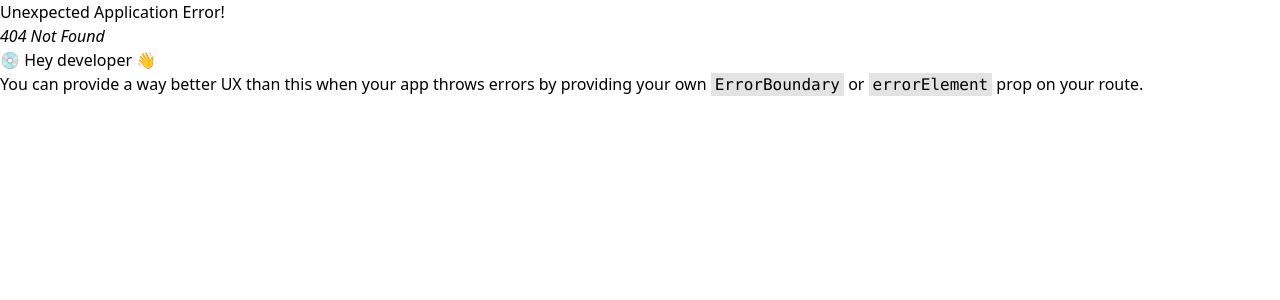
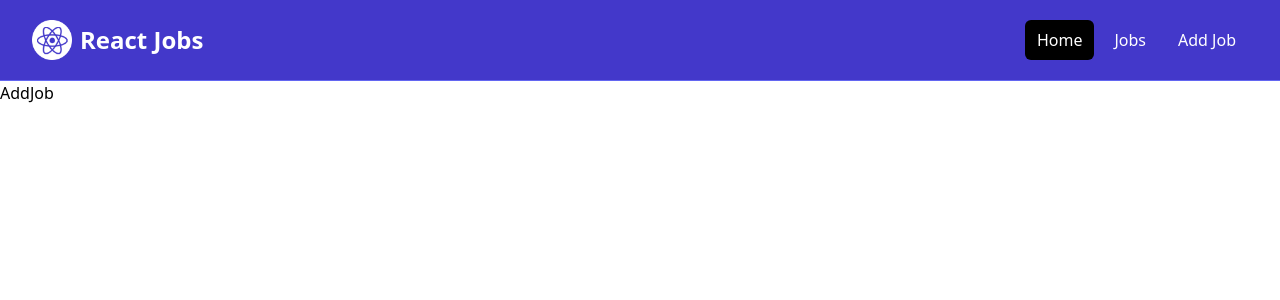
Before and after one commit to asifazimi/job-post-app, a React (Vite) app: page /add-job in a window 1280 px wide. Before the commit this address had no page. Shown: the top 300 px of the page. Built offline with nearby package versions, Linux system fonts and the light colour scheme.

Commit message:
Add Router & Layout

```diff
--- a/src/App.jsx
+++ b/src/App.jsx
@@ -2,8 +2,9 @@ import {Route, createBrowserRouter, createRoutesFromElements, RouterProvider} fr
 // Pages
 import HomePage from "./pages/HomePage";
 import JobsPage from "./pages/JobsPage";
+import AddJob from "./pages/AddJob";
 // Layout
-import MainLayout from "./Layouts/MainLayout";
+import MainLayout from "./layouts/MainLayout";
 
 
 const router = createBrowserRouter(
@@ -11,6 +12,7 @@ const router = createBrowserRouter(
     <Route path="/" element={<MainLayout/>}>
       <Route index element={<HomePage/>} />
       <Route path="/jobs" element={<JobsPage/>} />
+      <Route path="/add-job" element={<AddJob/>} />
     </Route>
   )
 );
--- a/src/components/HomeCards.jsx
+++ b/src/components/HomeCards.jsx
@@ -1,6 +1,7 @@
 // eslint-disable-next-line no-unused-vars
 import React from 'react'
 import Card from './Card';
+import {Link} from "react-router-dom"
 
 const HomeCards = () => {
   return (
@@ -12,12 +13,12 @@ const HomeCards = () => {
                 <p className="mt-2 mb-4">
                 Browse our React jobs and start your career today
                 </p>
-                <a
-                href="/jobs.html"
+                <Link
+                to="/jobs"
                 className="inline-block bg-black text-white rounded-lg px-4 py-2 hover:bg-gray-700"
                 >
                 Browse Jobs
-                </a>
+                </Link>
             </Card>
 
             <Card bg = "bg-indigo-100">
@@ -25,12 +26,12 @@ const HomeCards = () => {
                 <p className="mt-2 mb-4">
                 List your job to find the perfect developer for the role
                 </p>
-                <a
-                href="/add-job.html"
+                <Link
+                to="/add-job"
                 className="inline-block bg-indigo-500 text-white rounded-lg px-4 py-2 hover:bg-indigo-600"
                 >
                 Add Job
-                </a>
+                </Link>
             </Card>
 
 
--- a/src/components/Navbar.jsx
+++ b/src/components/Navbar.jsx
@@ -1,6 +1,7 @@
 // eslint-disable-next-line no-unused-vars
 import React from "react";
 import Logo from '../assets/images/logo.png';
+import {Link} from "react-router-dom";
 
 const Navbar = () => {
   return (
@@ -11,7 +12,7 @@ const Navbar = () => {
           className="flex flex-1 items-center justify-center md:items-stretch md:justify-start"
         >
           {/* <!-- Logo --> */}
-          <a className="flex flex-shrink-0 items-center mr-4" href="/">
+          <Link className="flex flex-shrink-0 items-center mr-4" to="/">
             <img
               className="h-10 w-auto"
               src={Logo}
@@ -20,24 +21,24 @@ const Navbar = () => {
             <span className="hidden md:block text-white text-2xl font-bold ml-2"
               >React Jobs</span
             >
-          </a>
+          </Link>
           <div className="md:ml-auto">
             <div className="flex space-x-2">
-              <a
-                href="/index.html"
+              <Link
+                to="/"
                 className="text-white bg-black hover:bg-gray-900 hover:text-white rounded-md px-3 py-2"
-                >Home</a
-              >
-              <a
-                href="/jobs.html"
+                >Home
+              </Link>
+              <Link
+                to="/jobs"
                 className="text-white hover:bg-gray-900 hover:text-white rounded-md px-3 py-2"
-                >Jobs</a
-              >
-              <a
-                href="/add-job.html"
+                >Jobs
+              </Link>
+              <Link
+                to="/add-job"
                 className="text-white hover:bg-gray-900 hover:text-white rounded-md px-3 py-2"
-                >Add Job</a
-              >
+                >Add Job
+              </Link>
             </div>
           </div>
         </div>
--- a/src/components/ViewAllJobs.jsx
+++ b/src/components/ViewAllJobs.jsx
@@ -1,13 +1,14 @@
 import React from 'react'
+import {Link} from "react-router-dom"
 
 const ViewAllJobs = () => {
   return (
     <section className="m-auto max-w-lg my-10 px-6">
-      <a
-        href="jobs.html"
+      <Link
+        to="/jobs"
         className="block bg-black text-white text-center py-4 px-6 rounded-xl hover:bg-gray-700"
-        >View All Jobs</a
-      >
+        >View All Jobs
+      </Link>
     </section>
     )
 }
--- /dev/null
+++ b/src/pages/AddJob.jsx
@@ -0,0 +1,9 @@
+import React from 'react'
+
+const AddJob = () => {
+  return (
+    <div>AddJob</div>
+  )
+}
+
+export default AddJob
```
